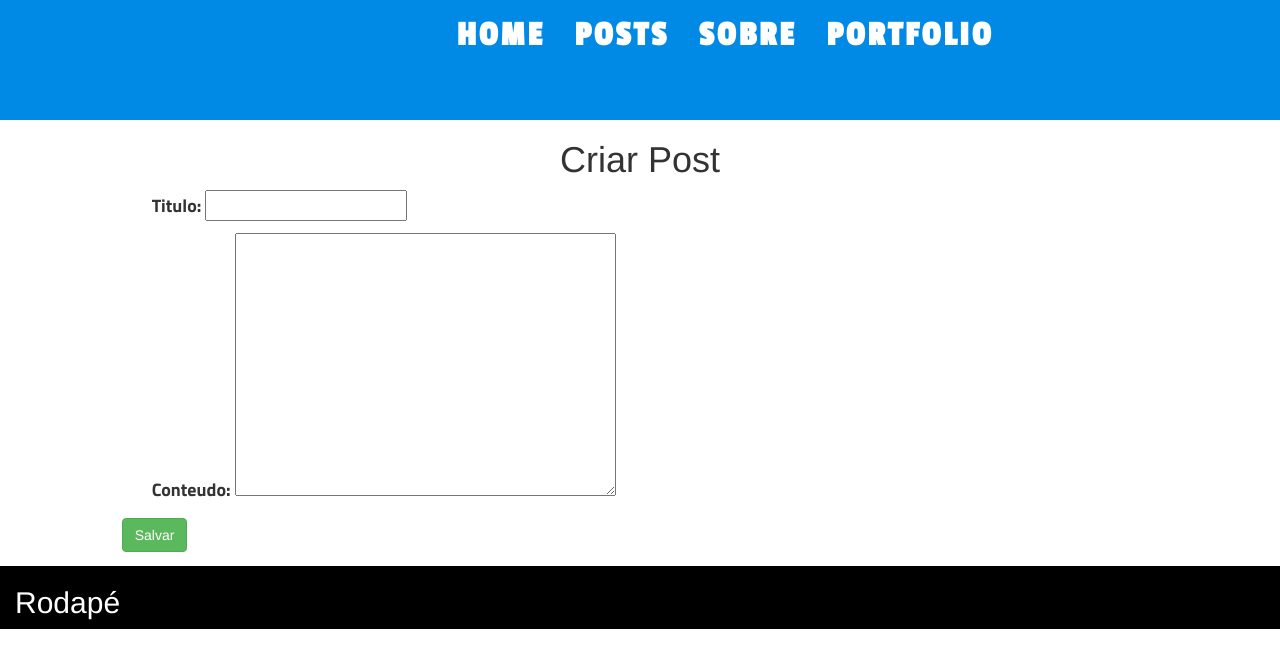
After one commit to sgea/samuel-gea-blog, a Django app: page /posts/create/ in a window 1280 px wide. The commit adds this page. Shown: the top 668 px of the page. Run offline with Django 3.2, Linux system fonts and the light colour scheme; some libraries are stand-ins or nearby versions.

Commit message:
Adicionado css, adicionado funcao de editar post e de criar posts por form, como também separacao do header e do footer em outros arquivo

```diff
--- /dev/null
+++ b/blog/forms.py
@@ -0,0 +1,8 @@
+from django import forms
+from .models import Post
+
+class PostForm( forms.ModelForm ):
+
+	class Meta:
+		model = Post
+		fields = ( 'titulo', 'conteudo' )
--- a/blog/static/css/blog.css
+++ b/blog/static/css/blog.css
@@ -7,14 +7,17 @@
 
 p{ font-size: 18px; font-family: 'Titillium Web', sans-serif; text-indent: 15px; }
 
-#header{ background-color: #008ae6; }
+#footer{ background-color: #000000; color: #FFFFFF;}
 
 nav a
 {
 	font-size: 35px;
 	font-family: 'Passion One', cursive;
+	letter-spacing: 3px;
 	color: #FFFFFF;
 	height: 120px;
 	text-transform: uppercase;
 	font-weight: bold;
 }
+
+#header{ background-color: #008ae6; }
--- a/blog/urls.py
+++ b/blog/urls.py
@@ -2,13 +2,19 @@ from django.conf.urls import url
 from .views import(
 	home,
 	posts,
+	post_editar,
+	post_create,
+	post_detalhe,
 	sobre,
 	portfolio
 )
 
 urlpatterns = [
-	url(r'^$', home),
-	url(r'^posts/$', posts),
-	url(r'^sobre/$', sobre),
-	url(r'^portfolio/$', portfolio)
+	url(r'^$', home, name='home' ),
+	url(r'^posts/$', posts, name='posts' ),
+	url(r'^posts/create/$', post_create, name='post_create' ),
+	url(r'^posts/(?P<id>[0-9]+)/$', post_detalhe, name='post_detalhe' ),
+	url(r'^posts/(?P<id>[0-9]+)/editar/$', post_editar, name='post_editar' ),
+	url(r'^sobre/$', sobre, name='sobre' ),
+	url(r'^portfolio/$', portfolio, name='portfolio' )
 ]
--- a/blog/views.py
+++ b/blog/views.py
@@ -1,6 +1,7 @@
-from django.shortcuts import render
+from django.shortcuts import render,  redirect, get_object_or_404
 from django.utils import timezone
 from .models import Post, Portfolio
+from .forms import PostForm
 
 # Create your views here.
 def home( request ):
@@ -8,14 +9,50 @@ def home( request ):
 	return render( request, 'home.html', context )
 
 def posts( request ):
-	posts = Post.objects.filter().order_by('criado')
-	context = { 'title' : 'Postagens', 'posts' : posts }
+	posts = Post.objects.order_by('-criado')
+	context = { 'title' : 'Posts', 'posts' : posts }
 	return render( request, 'posts.html', context )
+
+def post_create( request ):
+	if request.method == 'POST':
+		form = PostForm( request.POST )
+		if form.is_valid():
+			post = form.save(commit=False)
+			post.autor = request.user
+			post.criado = timezone.now()
+			post.save()
+			return redirect('posts')
+	else:
+		form = PostForm()
+	context = { 'title' : 'Criar Post', 'form' : form }
+	return render( request, 'post_create.html', context )
 
 def sobre( request ):
 	context = { 'title' : 'Sobre' }
 	return render( request, 'sobre.html', context )
 
 def portfolio( request ):
-	context = { 'title' : 'portfolio' }
+	context = { 'title' : 'Portfolio' }
 	return render( request, 'portfolio.html', context )
+
+def post_detalhe( request, id ):
+	post = get_object_or_404( Post, id=id)
+	context = { 'title' : post.titulo, 'post' : post }
+	return render( request , 'post_detalhe.html', context )
+
+def post_editar( request, id ):
+	post = get_object_or_404( Post, id=id )
+
+	if request.method == 'POST':
+		form = PostForm( request.POST, instance=post)
+		if form.is_valid():
+			post = form.save( commit=False )
+			post.autor = request.user
+			post.craido = timezone.now()
+			post.save()
+			return redirect('posts')
+	else:
+		form = PostForm( instance=post )
+
+	context = { 'title' : 'Editar Post', 'form' : form, 'post' : post }
+	return render( request, 'post_editar.html', context)
--- a/templates/base.html
+++ b/templates/base.html
@@ -3,6 +3,7 @@
 
   <head>
     <title>{{ title }}</title>
+    <meta name="viewport" content="width=device-width, initial-scale=1.0">
     <link rel="stylesheet" href="https://maxcdn.bootstrapcdn.com/bootstrap/3.3.6/css/bootstrap.min.css" integrity="sha384-1q8mTJOASx8j1Au+a5WDVnPi2lkFfwwEAa8hDDdjZlpLegxhjVME1fgjWPGmkzs7" crossorigin="anonymous">
     <link rel="stylesheet" href="{% static 'css/blog.css' %}" />
   </head>
--- a/templates/footer.html
+++ b/templates/footer.html
@@ -1,9 +1,12 @@
-<div class="container-fluid">
+<div id="footer" class="container-fluid">
   <div class="row">
 
-  	<footer>
-	  <h2>Rodapé</h2>
-    </footer>
+	  <footer>
+	  	<div class="col-lg-12 col-md-12 col-sm-12 col-xs-12">
+	      <h2>Rodapé</h2>
+	    </div>
+	  </footer>
+
 
   </div>
 </div>
--- a/templates/header.html
+++ b/templates/header.html
@@ -4,10 +4,10 @@
     <header>
       <nav class="col-lg-4 col-md-4 col-sm-6 col-xs-12 col-lg-offset-4 col-md-off-set-4 col-sm-offset-3">
         <ul class="nav nav-pills nav-justified">
-          <li role="presentation"><a href="#">Home</a></li>
-          <li role="presentation"><a href="#">Posts</a></li>
-          <li role="presentation"><a href="#">Sobre</a></li>
-          <li role="presentation"><a href="#">Portfolio</a></li>
+          <li role="presentation"><a href="{% url 'home' %}">Home</a></li>
+          <li role="presentation"><a href="{% url 'posts' %}">Posts</a></li>
+          <li role="presentation"><a href="{% url 'sobre' %}">Sobre</a></li>
+          <li role="presentation"><a href="{% url 'portfolio' %}">Portfolio</a></li>
         </ul>
       </nav>
     </header>
--- /dev/null
+++ b/templates/post_create.html
@@ -0,0 +1,18 @@
+{% extends 'base.html' %}
+
+{% block content %}
+
+  <div class="row">
+  	<div class="col-lg-10 col-md-10 col-sm-12 col-xs-12 col-lg-offset-1 col-md-offset-1">
+
+  		<h1 class="text-center">Criar Post</h1>
+
+  		<form class="post-form" method="POST">{% csrf_token %}
+  			{{ form.as_p }}
+  			<button type="submit" class="btn btn-success">Salvar</button>
+  		</form>
+
+  	</div>
+  </div>
+
+{% endblock content %}
--- a/templates/posts.html
+++ b/templates/posts.html
@@ -2,12 +2,13 @@
 
 {% block content %}
 <div class="row">
+  <div class="col-lg-10 col-md-10 col-sm-12 col-xs-12 col-lg-offset-1 col-md-offset-1">
 
     <h1>Posts</h1>
 
     {% for post in posts %}
 
-    <h2>{{ post.titulo }}</h2>
+      <h2><a href="{% url 'post_detalhe' id=post.id %}">{{ post.titulo }}</a></h2>
 
       <span>Criado: {{ post.criado }}</span>
 
@@ -18,6 +19,8 @@
       <p>{{ post.conteudo|linebreaks }}</p>
 
     {% endfor %}
+
+  </div>
 </div>
 
 {% endblock content %}
--- a/templates/sobre.html
+++ b/templates/sobre.html
@@ -1,6 +1,8 @@
 {% extends 'base.html' %}
 
 {% block content %}
+<div class="row">
+  <div class="col-lg-10 col-md-10 col-sm-12 col-xs-12 col-lg-offset-1 col-md-offset-1">
 
 	<h1>Blog - Sobre</h1>
 	<p>Lorem ipsum dolor sit amet, consectetur adipisicing elit, sed do eiusmod
@@ -10,4 +12,7 @@
 	cillum dolore eu fugiat nulla pariatur. Excepteur sint occaecat cupidatat non
 	proident, sunt in culpa qui officia deserunt mollit anim id est laborum.</p>
 
+  </div>
+</div>
+
 {% endblock content %}
```
Also changed, not shown: templates/portfolio.html (+7 -1 lines), templates/post_detalhe.html (added, +26 -0 lines), templates/post_editar.html (added, +18 -0 lines). Lines whose indentation alone changed are shown as unchanged.
